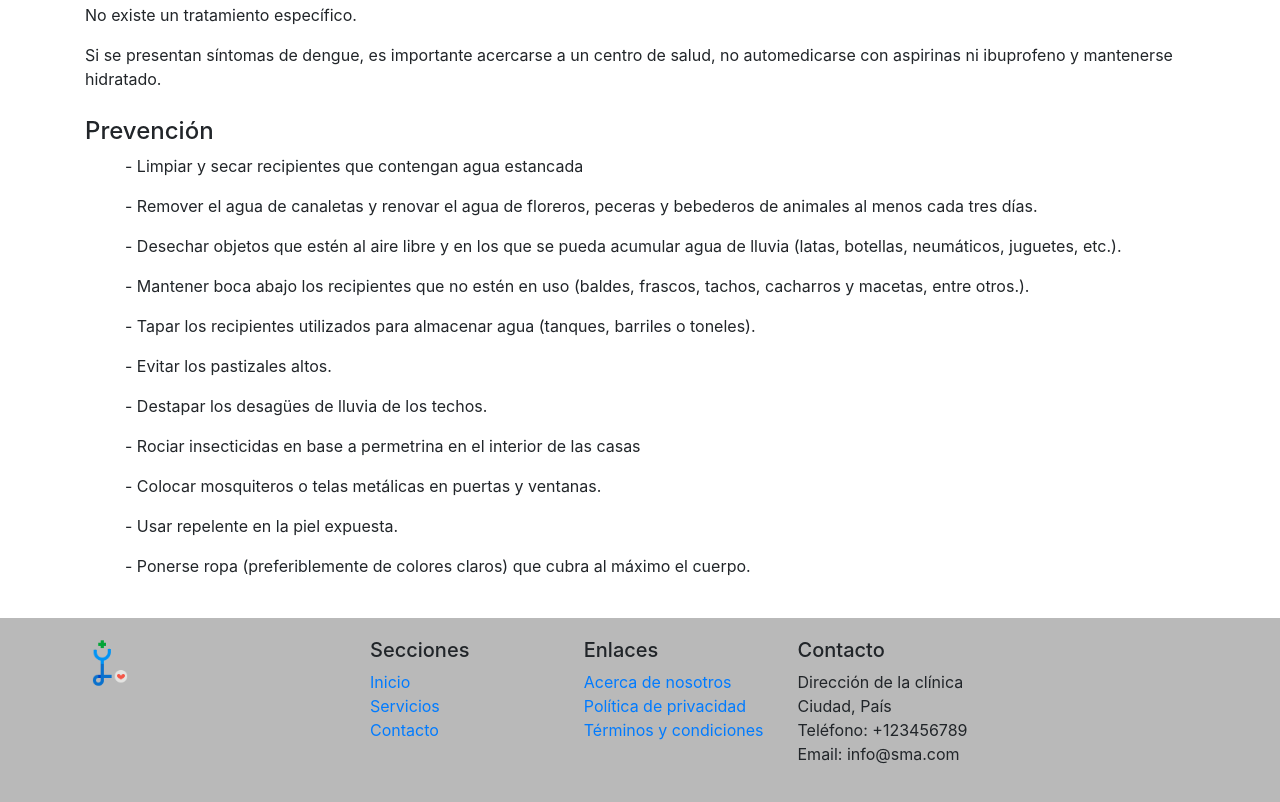
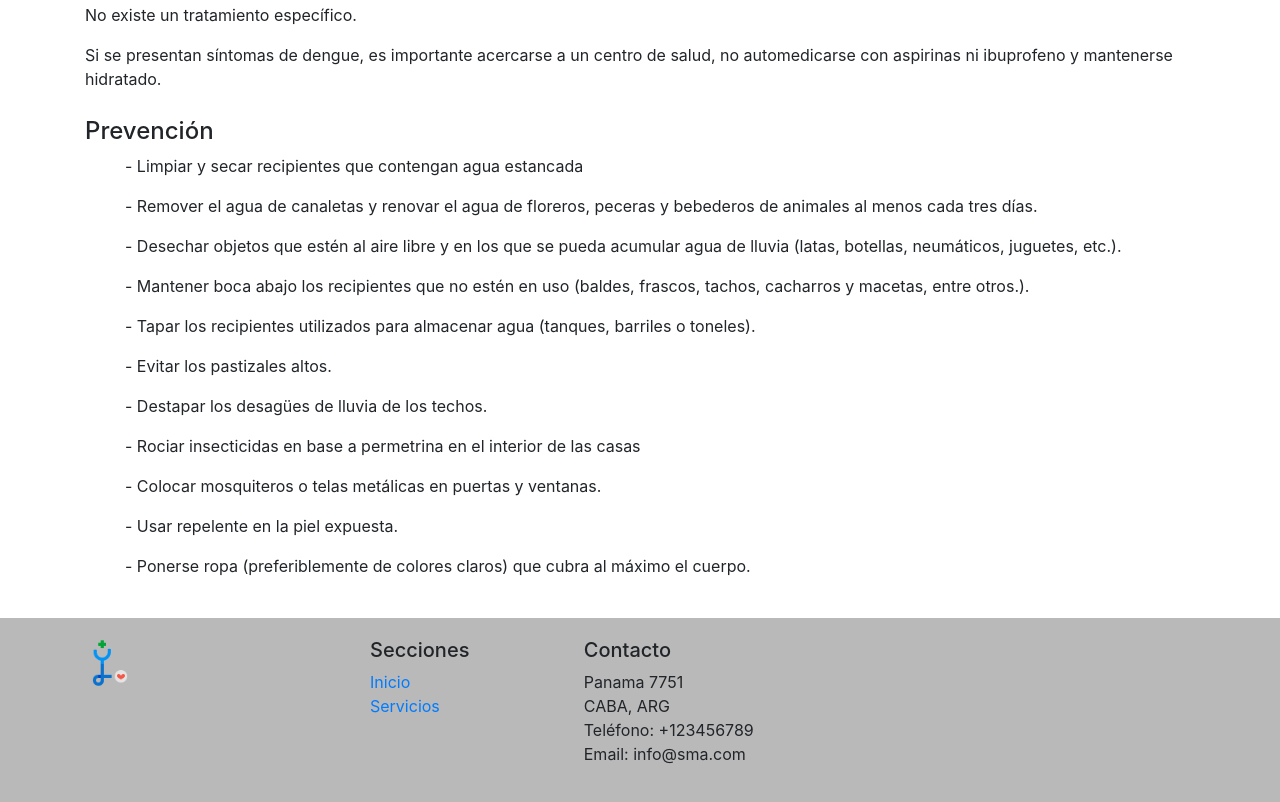
Before and after one commit to MezeLaw/Clinica, a plain HTML site: page index.html in a window 1280 px wide. Shown: the part 3034-3836 px from the top of the page. Drawn offline with nearby package versions, Linux system fonts and the light colour scheme.

Commit message:
fix: footer

```diff
--- a/index.html
+++ b/index.html
@@ -200,7 +200,7 @@
     </section>
 
   <!-- Footer -->
-<footer class="footer mt-4">
+  <footer class="footer mt-4">
     <div class="container">
       <div class="row">
         <div class="col-md-3">
@@ -212,23 +212,14 @@
               <h5>Secciones</h5>
               <ul class="list-unstyled">
                 <li><a href="#">Inicio</a></li>
-                <li><a href="#">Servicios</a></li>
-                <li><a href="#">Contacto</a></li>
-              </ul>
-            </div>
-            <div class="col-md-3">
-              <h5>Enlaces</h5>
-              <ul class="list-unstyled">
-                <li><a href="#">Acerca de nosotros</a></li>
-                <li><a href="#">Política de privacidad</a></li>
-                <li><a href="#">Términos y condiciones</a></li>
+                <li><a href="#servicios">Servicios</a></li>
               </ul>
             </div>
             <div class="col-md-6">
               <h5>Contacto</h5>
               <address>
-                Dirección de la clínica<br>
-                Ciudad, País<br>
+                Panama 7751<br>
+                CABA, ARG<br>
                 Teléfono: +123456789<br>
                 Email: info@sma.com
               </address>
```
Also changed, not shown: doctor.html (+5 -14 lines), paciente.html (+5 -14 lines).
